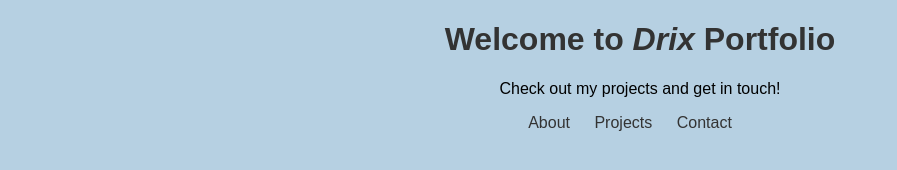
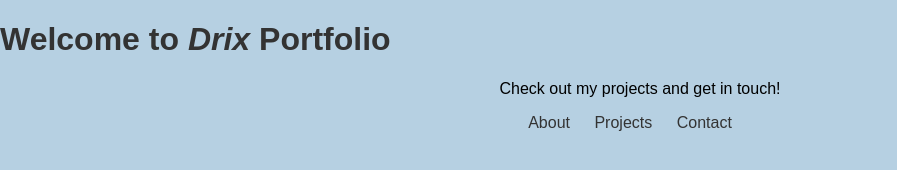
Before and after one commit to Xrid-driX/IamDrix.github.io, a plain HTML site: page index.htm in a window 1280 px wide. Shown: the whole page, without its empty margins (0-897 px from the left). Drawn offline with Linux system fonts and the light colour scheme.

Commit message:
Update index.htm

```diff
--- a/index.htm
+++ b/index.htm
@@ -10,7 +10,9 @@
 
 </head>
 <body>
-    <h1><center> Welcome to <i>Drix</i> Portfolio</h1></center>
+    <header class="header">
+    <h1> Welcome to <i>Drix</i> Portfolio</h1>
+    </header>
     <p><center>Check out my projects and get in touch!</p></center>
     <nav>
         <center><ul>
```
